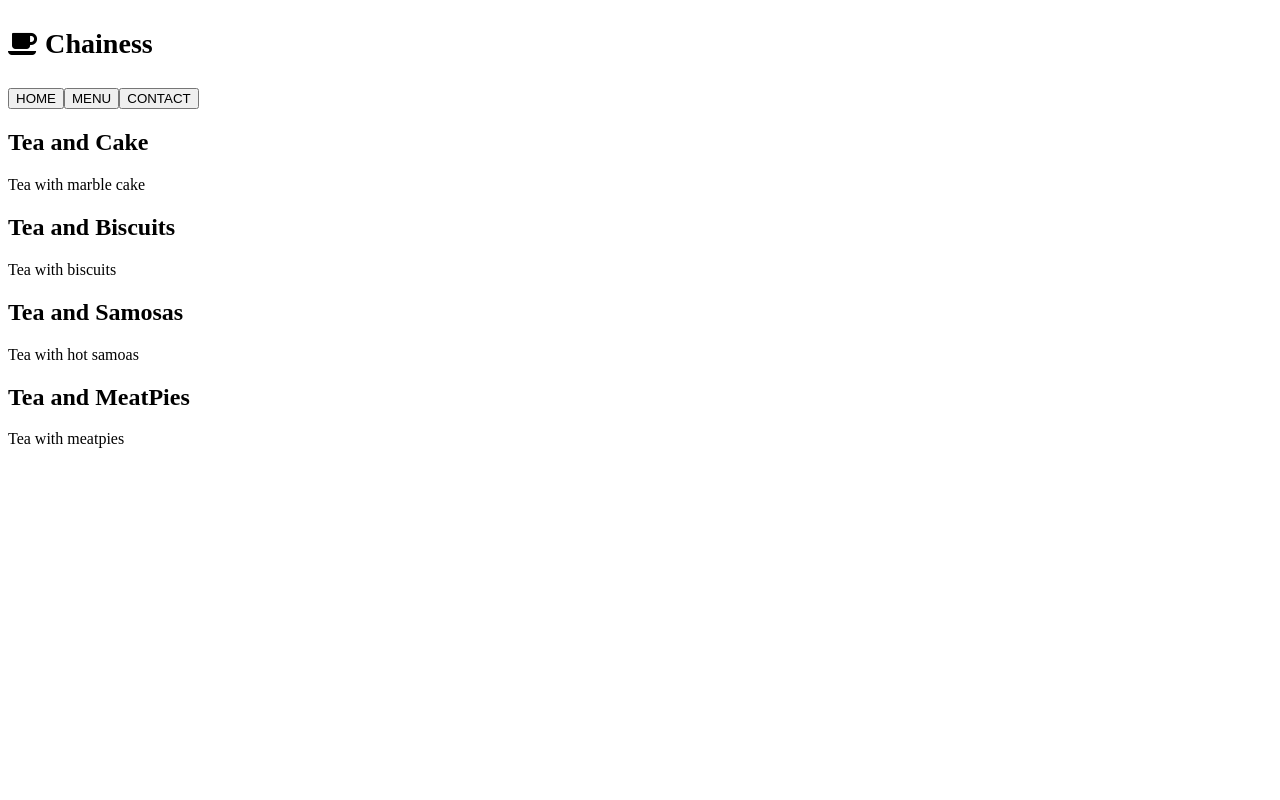
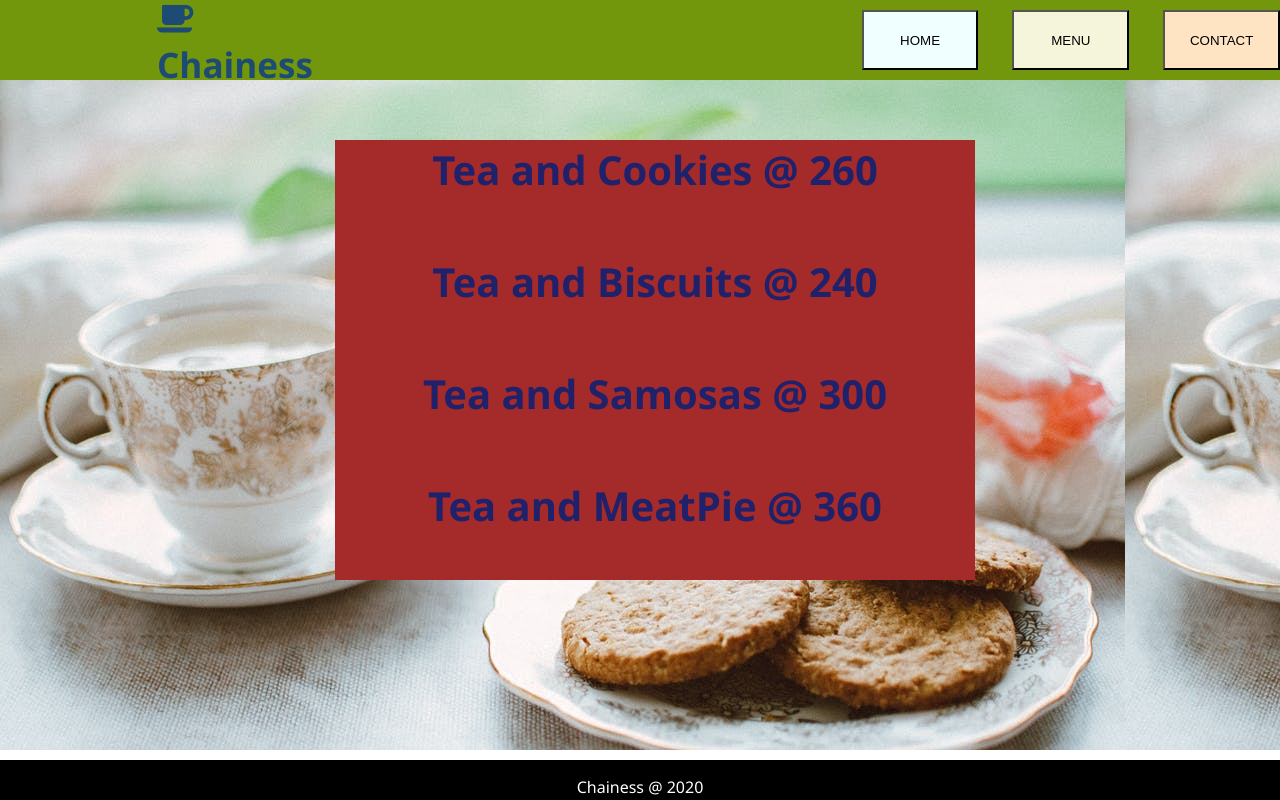
Before and after one commit to kiruidavid/Odin-Resturant_Page, a website built with webpack: page dist/index.html in a window 1280 px wide. Both pictures are taken after a click on the button "MENU". Built offline with nearby package versions, Linux system fonts and the light colour scheme.

Commit message:
Added Styling and modified the page using Javascript Rendering

```diff
--- a/src/mainLayout.js
+++ b/src/mainLayout.js
@@ -3,7 +3,9 @@ import loadMenu from "./menu";
 import loadContact from "./contact"
 function createNav(){
     const nav = document.createElement("nav")
+    nav.classList.add("navbar")
     const navHeaderText = document.createElement("h2")
+    navHeaderText.classList.add('nav-logo')
     navHeaderText.innerHTML = "<h3><i class='fa fa-coffee' aria-hidden='true'></i> Chainess </h3>"
 
     const navList = document.createElement("ul")
@@ -23,7 +25,9 @@ function createNav(){
         navList.appendChild(li)
 
     }
+
     homeButton.onclick = homeTag;
+    navList.appendChild(homeButton)
 
     const menuButton = document.createElement("button")
     menuButton.classList.add("menu-button")
@@ -39,6 +43,7 @@ function createNav(){
 
     }
     menuButton.onclick = menuTag;
+    navList.appendChild(menuButton)
 
     const contactButton = document.createElement("button")
     contactButton.classList.add("contact-button")
@@ -53,6 +58,7 @@ function createNav(){
         navList.appendChild(li)
     }
     contactButton.onclick = contactTag;
+    navList.appendChild(contactButton)
 
 
 
@@ -70,20 +76,22 @@ function createNav(){
 
 
 }
-function setActiveButton(button){
-    const buttons = document.querySelectorAll(".button-nav")
-    buttons.forEach((button) => {
-        if(button !== this) {
-            button.classList.remove("active")
-        }
-    })
-    button.classList.add("active")
-}
+
 function createMain(){
     const main = document.createElement("main")
     main.classList.add("main")
     main.setAttribute("id", "main")
     return main
+}
+function createFooter(){
+    const footer = document.createElement("footer")
+    footer.classList.add("footer")
+    const footerDetails = document.createElement("p")
+    footerDetails.classList.add("footer-details")
+    footerDetails.textContent = 'Chainess @ 2020'
+
+    footer.appendChild(footerDetails)
+    return footer
 }
 
 function startWebpage(){
@@ -91,6 +99,7 @@ function startWebpage(){
 
     content.appendChild(createNav())
     content.appendChild(createMain())
+    content.appendChild(createFooter())
 
     //setActiveButton(document.querySelector(".button-nav"))
 }
--- a/src/menu.js
+++ b/src/menu.js
@@ -1,43 +1,43 @@
 function createMenu(){
     const menu = document.createElement("div")
     menu.classList.add("menu")
-    menu.appendChild(
-        createMenuItem("Tea and Cake",
-        "Tea with marble cake")
-    )
-    menu.appendChild(
-        createMenuItem("Tea and Biscuits",
-        "Tea with biscuits")
-    )
-    menu.appendChild(
-        createMenuItem("Tea and Samosas",
-        "Tea with hot samoas")
-    )
-    menu.appendChild(
-        createMenuItem("Tea and MeatPies",
-        "Tea with meatpies")
-    )
-    return menu
+    const menuItem = document.createElement("div")
+    menuItem.classList.add("menu-item")
+
+    const itemOne = document.createElement("h4")
+     itemOne.textContent = 'Tea and Cookies @ 260'
+
+
+    const itemTwo = document.createElement("h4")
+    itemTwo.textContent = 'Tea and Biscuits @ 240'
+
+
+    const itemThree = document.createElement("h4")
+    itemThree.textContent = 'Tea and Samosas @ 300'
+
+
+    const itemFour = document.createElement("h4")
+    itemFour.textContent = 'Tea and MeatPie @ 360'
+
+
+    menuItem.appendChild(itemOne)
+    menuItem.appendChild(itemTwo)
+    menuItem.appendChild(itemThree)
+    menuItem.appendChild(itemFour)
+
+
+    menu.appendChild(menuItem)
+
+
+
+    return menu;
+
+
 
 
 }
 
-function createMenuItem(name, desc){
-    const menuItem = document.createElement("div")
-    menuItem.classList.add("menu-item")
 
-    const snackName = document.createElement("h2")
-    snackName.textContent = name
-    const snackDesc = document.createElement("p")
-    snackDesc.textContent = desc
-
-    menuItem.appendChild(snackName)
-    menuItem.appendChild(snackDesc)
-
-    return menuItem
-
-
-}
 function loadMenu(){
     const main = document.getElementById("main")
     main.textContent = ""
```
Also changed, not shown: dist/images/meatpies.jpeg (added), dist/images/samosas.jpeg (added), dist/images/tea and biscuit.jpeg (added), dist/index.html, dist/main.js, dist/style.css (added), 1 other file.
